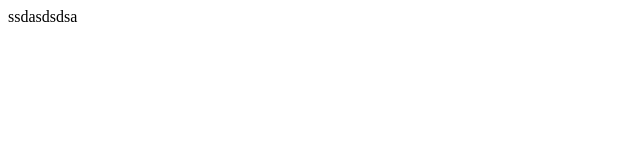
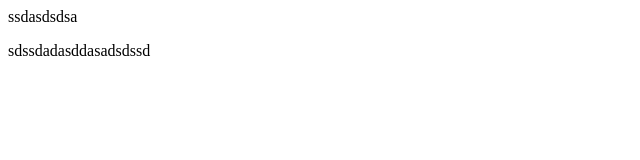
Before and after one commit to Viktor151295/goit-markup-hw-01, a plain HTML site: page GitHub/index.html in a window 1280 px wide. Shown: the whole page, without its empty margins (0-640 px from the left). Drawn offline with Linux system fonts and the light colour scheme.

Commit message:
https://github.com/Viktor151295/goit-markup-hw-01.git

```diff
--- a/GitHub/index.html
+++ b/GitHub/index.html
@@ -1 +1,4 @@
 <a>  ssdasdsdsa</a>
+<p> sdssdadasddasadsdssd
+
+</p>
```
